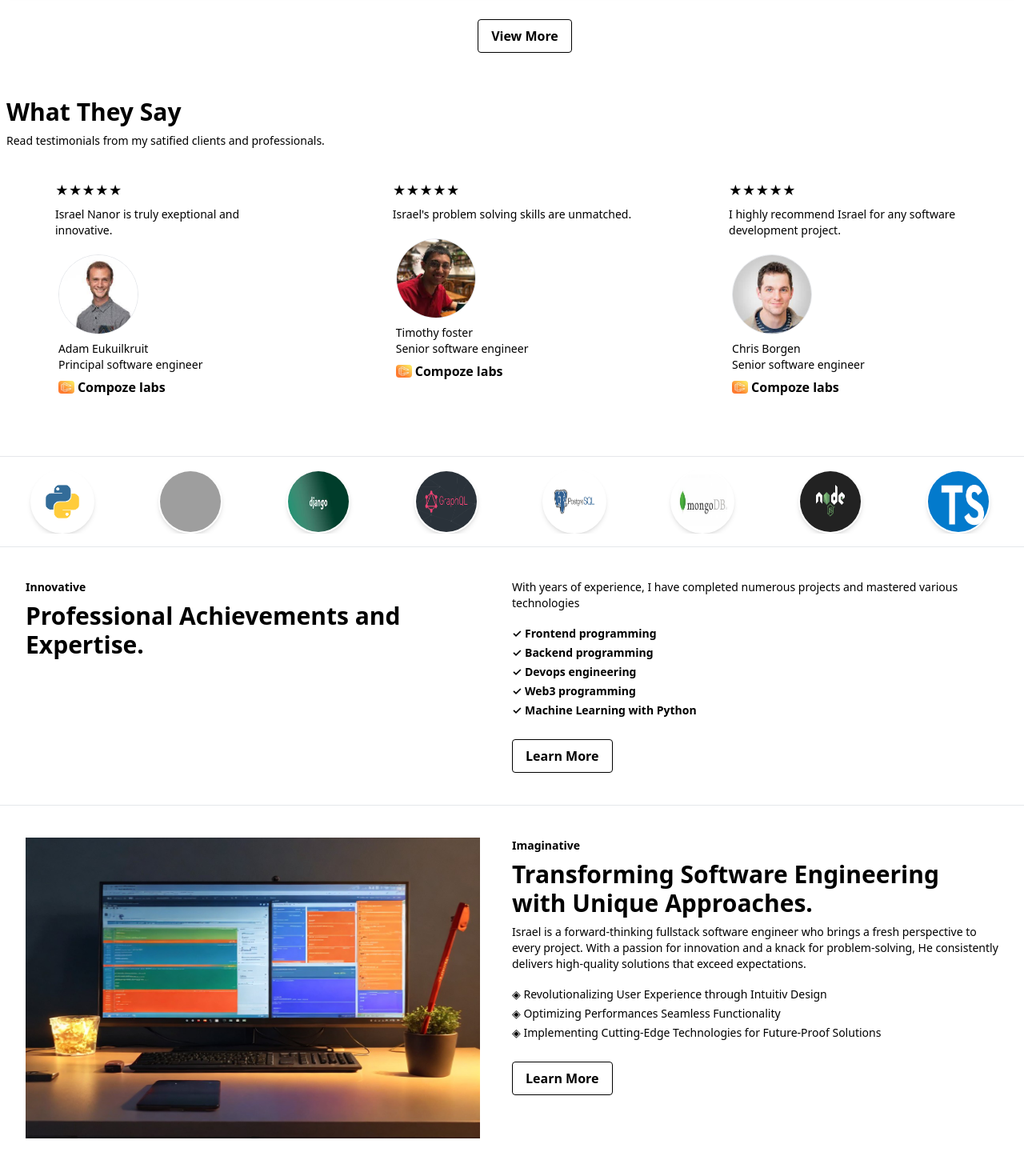
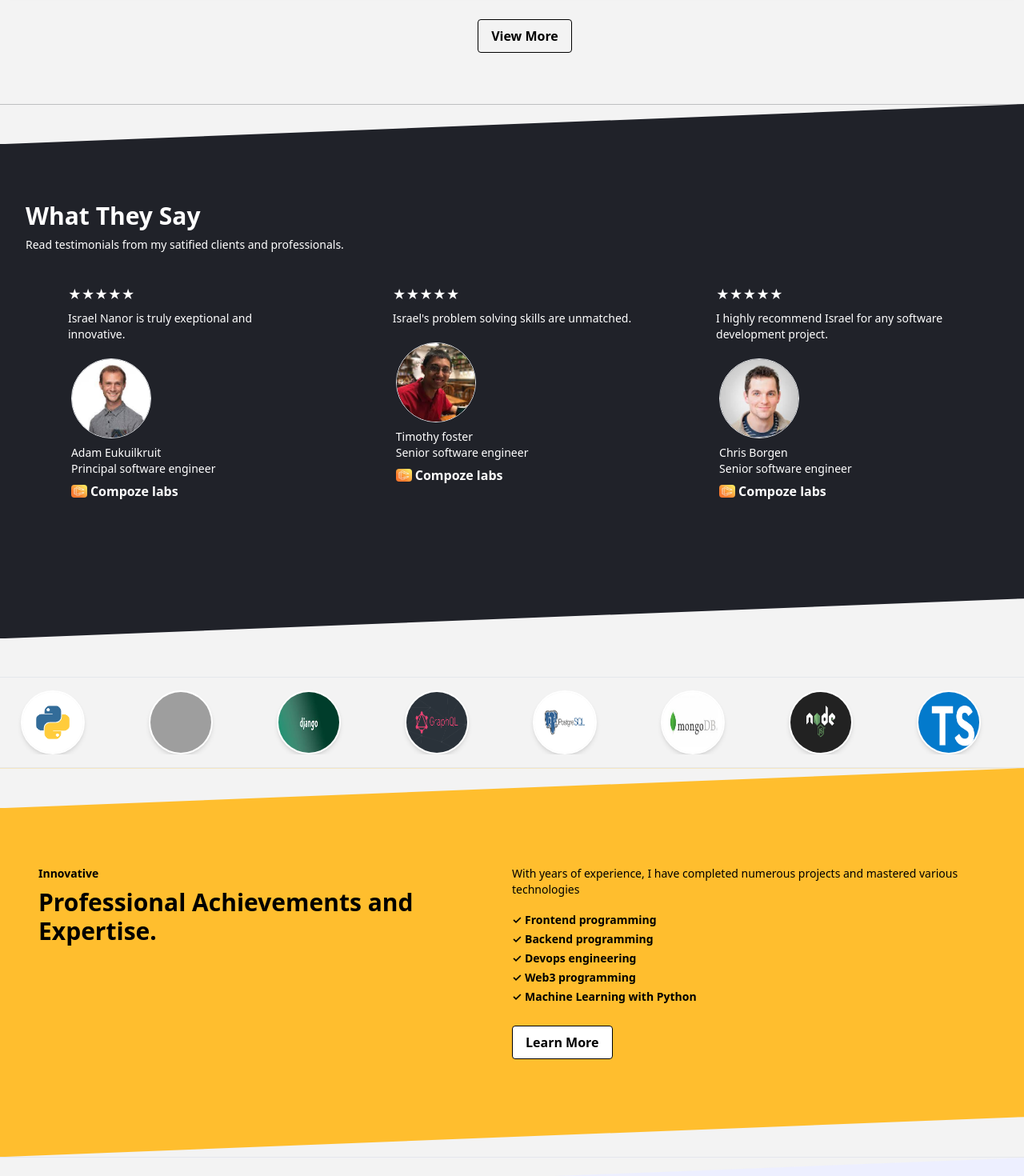
Before and after one commit to NanorIsrael/gv_web, a React (Create React App) app: page / in a window 1280 px wide. Shown: the part 2720-4190 px from the top of the page at 80% size. Built offline with nearby package versions, Linux system fonts and the light colour scheme; grey boxes are pictures that could not be loaded.

Commit message:
Update home ui

```diff
--- a/src/App.css
+++ b/src/App.css
@@ -619,10 +619,6 @@ code {
   }
 }
 
-.fixed {
-  position: fixed;
-}
-
 .absolute {
   position: absolute;
 }
@@ -631,37 +627,20 @@ code {
   position: relative;
 }
 
-.sticky {
-  position: -webkit-sticky;
-  position: sticky;
-}
-
 .inset-0 {
   inset: 0px;
-}
-
-.bottom-2 {
-  bottom: 0.5rem;
-}
-
-.z-10 {
-  z-index: 10;
 }
 
 .z-0 {
   z-index: 0;
 }
 
-.z-20 {
-  z-index: 20;
+.z-50 {
+  z-index: 50;
 }
 
-.z-30 {
-  z-index: 30;
-}
-
-.z-50 {
-  z-index: 50;
+.m-0 {
+  margin: 0px;
 }
 
 .m-1 {
@@ -672,16 +651,18 @@ code {
   margin: 0.5rem;
 }
 
-.m-auto {
-  margin: auto;
-}
-
 .m-4 {
   margin: 1rem;
 }
 
-.m-0 {
-  margin: 0px;
+.mx-1 {
+  margin-left: 0.25rem;
+  margin-right: 0.25rem;
+}
+
+.mx-2 {
+  margin-left: 0.5rem;
+  margin-right: 0.5rem;
 }
 
 .my-2 {
@@ -689,57 +670,30 @@ code {
   margin-bottom: 0.5rem;
 }
 
-.mx-0 {
-  margin-left: 0px;
-  margin-right: 0px;
-}
-
-.my-auto {
-  margin-top: auto;
-  margin-bottom: auto;
-}
-
-.mx-1 {
-  margin-left: 0.25rem;
-  margin-right: 0.25rem;
-}
-
-.my-4 {
-  margin-top: 1rem;
-  margin-bottom: 1rem;
-}
-
-.mx-4 {
-  margin-left: 1rem;
-  margin-right: 1rem;
-}
-
-.mx-2 {
-  margin-left: 0.5rem;
-  margin-right: 0.5rem;
-}
-
-.mx-8 {
-  margin-left: 2rem;
-  margin-right: 2rem;
-}
-
-.mx-16 {
-  margin-left: 4rem;
-  margin-right: 4rem;
-}
-
 .my-8 {
   margin-top: 2rem;
   margin-bottom: 2rem;
+}
+
+.my-12 {
+  margin-top: 3rem;
+  margin-bottom: 3rem;
 }
 
 .ml-2 {
   margin-left: 0.5rem;
 }
 
+.mr-2 {
+  margin-right: 0.5rem;
+}
+
 .mr-4 {
   margin-right: 1rem;
+}
+
+.mt-2 {
+  margin-top: 0.5rem;
 }
 
 .mt-4 {
@@ -748,22 +702,6 @@ code {
 
 .mt-8 {
   margin-top: 2rem;
-}
-
-.mt-2 {
-  margin-top: 0.5rem;
-}
-
-.mr-2 {
-  margin-right: 0.5rem;
-}
-
-.ml-4 {
-  margin-left: 1rem;
-}
-
-.mr-6 {
-  margin-right: 1.5rem;
 }
 
 .block {
@@ -782,80 +720,24 @@ code {
   height: 20rem;
 }
 
-.h-auto {
-  height: auto;
+.h-\[80px\] {
+  height: 80px;
+}
+
+.h-full {
+  height: 100%;
 }
 
 .h-screen {
   height: 100vh;
 }
 
-.h-\[50px\] {
-  height: 50px;
-}
-
-.h-\[100px\] {
-  height: 100px;
-}
-
-.h-\[60px\] {
-  height: 60px;
-}
-
-.h-4 {
-  height: 1rem;
-}
-
-.h-32 {
-  height: 8rem;
-}
-
-.h-64 {
-  height: 16rem;
-}
-
-.h-96 {
-  height: 24rem;
-}
-
-.h-full {
-  height: 100%;
-}
-
-.h-\[80px\] {
-  height: 80px;
-}
-
-.max-h-2 {
-  max-height: 0.5rem;
-}
-
 .max-h-4 {
   max-height: 1rem;
 }
 
-.max-h-3 {
-  max-height: 0.75rem;
-}
-
-.w-full {
-  width: 100%;
-}
-
-.w-screen {
-  width: 100vw;
-}
-
-.w-\[50px\] {
-  width: 50px;
-}
-
-.w-\[100px\] {
-  width: 100px;
-}
-
-.w-\[60px\] {
-  width: 60px;
+.w-\[150px\] {
+  width: 150px;
 }
 
 .w-\[50\%\] {
@@ -866,73 +748,21 @@ code {
   width: 80px;
 }
 
-.w-\[150px\] {
-  width: 150px;
+.w-full {
+  width: 100%;
 }
 
 .min-w-full {
   min-width: 100%;
 }
 
-.min-w-\[50\%\] {
-  min-width: 50%;
-}
-
-.max-w-\[50\%\] {
-  max-width: 50%;
-}
-
 .max-w-\[70\%\] {
   max-width: 70%;
-}
-
-.max-w-full {
-  max-width: 100%;
 }
 
 .transform {
   -webkit-transform: translate(var(--tw-translate-x), var(--tw-translate-y)) rotate(var(--tw-rotate)) skewX(var(--tw-skew-x)) skewY(var(--tw-skew-y)) scaleX(var(--tw-scale-x)) scaleY(var(--tw-scale-y));
           transform: translate(var(--tw-translate-x), var(--tw-translate-y)) rotate(var(--tw-rotate)) skewX(var(--tw-skew-x)) skewY(var(--tw-skew-y)) scaleX(var(--tw-scale-x)) scaleY(var(--tw-scale-y));
-}
-
-@-webkit-keyframes spin {
-  to {
-    -webkit-transform: rotate(360deg);
-            transform: rotate(360deg);
-  }
-}
-
-@keyframes spin {
-  to {
-    -webkit-transform: rotate(360deg);
-            transform: rotate(360deg);
-  }
-}
-
-.animate-spin {
-  -webkit-animation: spin 1s linear infinite;
-          animation: spin 1s linear infinite;
-}
-
-@-webkit-keyframes ping {
-  75%, 100% {
-    -webkit-transform: scale(2);
-            transform: scale(2);
-    opacity: 0;
-  }
-}
-
-@keyframes ping {
-  75%, 100% {
-    -webkit-transform: scale(2);
-            transform: scale(2);
-    opacity: 0;
-  }
-}
-
-.animate-ping {
-  -webkit-animation: ping 1s cubic-bezier(0, 0, 0.2, 1) infinite;
-          animation: ping 1s cubic-bezier(0, 0, 0.2, 1) infinite;
 }
 
 .cursor-pointer {
@@ -947,12 +777,8 @@ code {
   flex-direction: column;
 }
 
-.content-center {
-  align-content: center;
-}
-
-.items-end {
-  align-items: flex-end;
+.flex-col-reverse {
+  flex-direction: column-reverse;
 }
 
 .items-center {
@@ -975,10 +801,6 @@ code {
   align-self: center;
 }
 
-.self-stretch {
-  align-self: stretch;
-}
-
 .overflow-hidden {
   overflow: hidden;
 }
@@ -999,14 +821,6 @@ code {
   border-width: 2px;
 }
 
-.border-8 {
-  border-width: 8px;
-}
-
-.border-\[1px-solid-black\] {
-  border-color: 1px-solid-black;
-}
-
 .border-black {
   --tw-border-opacity: 1;
   border-color: rgb(0 0 0 / var(--tw-border-opacity));
@@ -1017,14 +831,14 @@ code {
   border-color: rgb(255 255 255 / var(--tw-border-opacity));
 }
 
+.bg-\[\#f3f3f3\] {
+  --tw-bg-opacity: 1;
+  background-color: rgb(243 243 243 / var(--tw-bg-opacity));
+}
+
 .bg-black {
   --tw-bg-opacity: 1;
   background-color: rgb(0 0 0 / var(--tw-bg-opacity));
-}
-
-.bg-blue-500 {
-  --tw-bg-opacity: 1;
-  background-color: rgb(59 130 246 / var(--tw-bg-opacity));
 }
 
 .bg-gray-100 {
@@ -1032,29 +846,24 @@ code {
   background-color: rgb(243 244 246 / var(--tw-bg-opacity));
 }
 
-.bg-green-500 {
-  --tw-bg-opacity: 1;
-  background-color: rgb(34 197 94 / var(--tw-bg-opacity));
-}
-
 .bg-white {
   --tw-bg-opacity: 1;
   background-color: rgb(255 255 255 / var(--tw-bg-opacity));
 }
 
-.bg-red-500 {
+.bg-\[\#202229\] {
   --tw-bg-opacity: 1;
-  background-color: rgb(239 68 68 / var(--tw-bg-opacity));
+  background-color: rgb(32 34 41 / var(--tw-bg-opacity));
 }
 
-.bg-blue-700 {
+.bg-\[\#FFBE2E\] {
   --tw-bg-opacity: 1;
-  background-color: rgb(29 78 216 / var(--tw-bg-opacity));
+  background-color: rgb(255 190 46 / var(--tw-bg-opacity));
 }
 
-.bg-red-700 {
+.bg-\[\#edefff\] {
   --tw-bg-opacity: 1;
-  background-color: rgb(185 28 28 / var(--tw-bg-opacity));
+  background-color: rgb(237 239 255 / var(--tw-bg-opacity));
 }
 
 .bg-cover {
@@ -1065,6 +874,14 @@ code {
   background-position: center;
 }
 
+.p-0 {
+  padding: 0px;
+}
+
+.p-1 {
+  padding: 0.25rem;
+}
+
 .p-2 {
   padding: 0.5rem;
 }
@@ -1073,21 +890,23 @@ code {
   padding: 1rem;
 }
 
-.p-1 {
-  padding: 0.25rem;
-}
-
 .p-8 {
   padding: 2rem;
 }
 
-.p-0 {
-  padding: 0px;
+.px-2 {
+  padding-left: 0.5rem;
+  padding-right: 0.5rem;
 }
 
 .px-4 {
   padding-left: 1rem;
   padding-right: 1rem;
+}
+
+.py-1 {
+  padding-top: 0.25rem;
+  padding-bottom: 0.25rem;
 }
 
 .py-2 {
@@ -1100,29 +919,24 @@ code {
   padding-bottom: 1rem;
 }
 
-.py-6 {
-  padding-top: 1.5rem;
-  padding-bottom: 1.5rem;
-}
-
 .py-8 {
   padding-top: 2rem;
   padding-bottom: 2rem;
 }
 
-.py-1 {
-  padding-top: 0.25rem;
-  padding-bottom: 0.25rem;
+.py-12 {
+  padding-top: 3rem;
+  padding-bottom: 3rem;
 }
 
-.px-2 {
-  padding-left: 0.5rem;
-  padding-right: 0.5rem;
+.px-8 {
+  padding-left: 2rem;
+  padding-right: 2rem;
 }
 
-.px-16 {
-  padding-left: 4rem;
-  padding-right: 4rem;
+.py-32 {
+  padding-top: 8rem;
+  padding-bottom: 8rem;
 }
 
 .py-16 {
@@ -1130,14 +944,9 @@ code {
   padding-bottom: 4rem;
 }
 
-.px-8 {
-  padding-left: 2rem;
-  padding-right: 2rem;
-}
-
-.py-12 {
-  padding-top: 3rem;
-  padding-bottom: 3rem;
+.px-12 {
+  padding-left: 3rem;
+  padding-right: 3rem;
 }
 
 .pb-4 {
@@ -1148,44 +957,24 @@ code {
   padding-right: 0.5rem;
 }
 
-.pt-4 {
-  padding-top: 1rem;
+.pr-8 {
+  padding-right: 2rem;
+}
+
+.pt-12 {
+  padding-top: 3rem;
 }
 
 .pt-16 {
   padding-top: 4rem;
 }
 
-.pt-12 {
-  padding-top: 3rem;
-}
-
-.pt-32 {
-  padding-top: 8rem;
-}
-
 .pt-2 {
   padding-top: 0.5rem;
 }
 
-.pr-4 {
-  padding-right: 1rem;
-}
-
-.pr-8 {
-  padding-right: 2rem;
-}
-
-.pb-8 {
-  padding-bottom: 2rem;
-}
-
 .pt-8 {
   padding-top: 2rem;
-}
-
-.pb-12 {
-  padding-bottom: 3rem;
 }
 
 .text-center {
@@ -1194,10 +983,6 @@ code {
 
 .text-start {
   text-align: start;
-}
-
-.text-end {
-  text-align: end;
 }
 
 .text-2xl {
@@ -1210,13 +995,12 @@ code {
   line-height: 2.5rem;
 }
 
+.text-\[0\.5rem\] {
+  font-size: 0.5rem;
+}
+
 .text-lg {
   font-size: 1.125rem;
-  line-height: 1.75rem;
-}
-
-.text-xl {
-  font-size: 1.25rem;
   line-height: 1.75rem;
 }
 
@@ -1225,8 +1009,9 @@ code {
   line-height: 1.25rem;
 }
 
-.text-\[0\.5rem\] {
-  font-size: 0.5rem;
+.text-xl {
+  font-size: 1.25rem;
+  line-height: 1.75rem;
 }
 
 .text-xs {
@@ -1242,41 +1027,24 @@ code {
   font-weight: 500;
 }
 
+.font-normal {
+  font-weight: 400;
+}
+
 .font-semibold {
   font-weight: 600;
 }
 
-.font-normal {
-  font-weight: 400;
-}
-
-.font-black {
-  font-weight: 900;
-}
-
-.leading-tight {
-  line-height: 1.25;
-}
-
-.leading-3 {
-  line-height: .75rem;
+.leading-loose {
+  line-height: 2;
 }
 
 .leading-normal {
   line-height: 1.5;
 }
 
-.leading-relaxed {
-  line-height: 1.625;
-}
-
-.leading-loose {
-  line-height: 2;
-}
-
-.text-white {
-  --tw-text-opacity: 1;
-  color: rgb(255 255 255 / var(--tw-text-opacity));
+.leading-tight {
+  line-height: 1.25;
 }
 
 .text-black {
@@ -1284,14 +1052,9 @@ code {
   color: rgb(0 0 0 / var(--tw-text-opacity));
 }
 
-.text-gray-900 {
+.text-white {
   --tw-text-opacity: 1;
-  color: rgb(17 24 39 / var(--tw-text-opacity));
-}
-
-.text-gray-700 {
-  --tw-text-opacity: 1;
-  color: rgb(55 65 81 / var(--tw-text-opacity));
+  color: rgb(255 255 255 / var(--tw-text-opacity));
 }
 
 .no-underline {
@@ -1302,15 +1065,15 @@ code {
   opacity: 0.5;
 }
 
+.shadow {
+  --tw-shadow: 0 1px 3px 0 rgb(0 0 0 / 0.1), 0 1px 2px -1px rgb(0 0 0 / 0.1);
+  --tw-shadow-colored: 0 1px 3px 0 var(--tw-shadow-color), 0 1px 2px -1px var(--tw-shadow-color);
+  box-shadow: var(--tw-ring-offset-shadow, 0 0 #0000), var(--tw-ring-shadow, 0 0 #0000), var(--tw-shadow);
+}
+
 .shadow-md {
   --tw-shadow: 0 4px 6px -1px rgb(0 0 0 / 0.1), 0 2px 4px -2px rgb(0 0 0 / 0.1);
   --tw-shadow-colored: 0 4px 6px -1px var(--tw-shadow-color), 0 2px 4px -2px var(--tw-shadow-color);
-  box-shadow: var(--tw-ring-offset-shadow, 0 0 #0000), var(--tw-ring-shadow, 0 0 #0000), var(--tw-shadow);
-}
-
-.shadow {
-  --tw-shadow: 0 1px 3px 0 rgb(0 0 0 / 0.1), 0 1px 2px -1px rgb(0 0 0 / 0.1);
-  --tw-shadow-colored: 0 1px 3px 0 var(--tw-shadow-color), 0 1px 2px -1px var(--tw-shadow-color);
   box-shadow: var(--tw-ring-offset-shadow, 0 0 #0000), var(--tw-ring-shadow, 0 0 #0000), var(--tw-shadow);
 }
 
@@ -1318,12 +1081,6 @@ code {
   transition-property: color, background-color, border-color, text-decoration-color, fill, stroke, opacity, box-shadow, -webkit-transform, -webkit-filter, -webkit-backdrop-filter;
   transition-property: color, background-color, border-color, text-decoration-color, fill, stroke, opacity, box-shadow, transform, filter, backdrop-filter;
   transition-property: color, background-color, border-color, text-decoration-color, fill, stroke, opacity, box-shadow, transform, filter, backdrop-filter, -webkit-transform, -webkit-filter, -webkit-backdrop-filter;
-  transition-timing-function: cubic-bezier(0.4, 0, 0.2, 1);
-  transition-duration: 150ms;
-}
-
-.transition-all {
-  transition-property: all;
   transition-timing-function: cubic-bezier(0.4, 0, 0.2, 1);
   transition-duration: 150ms;
 }
@@ -1336,16 +1093,8 @@ code {
   transition-duration: 1000ms;
 }
 
-.ease-in {
-  transition-timing-function: cubic-bezier(0.4, 0, 1, 1);
-}
-
 .ease-out {
   transition-timing-function: cubic-bezier(0, 0, 0.2, 1);
-}
-
-.ease-in-out {
-  transition-timing-function: cubic-bezier(0.4, 0, 0.2, 1);
 }
 
 @layer compenents {
@@ -1368,11 +1117,6 @@ code {
 .before\:z-10::before {
   content: var(--tw-content);
   z-index: 10;
-}
-
-.before\:z-50::before {
-  content: var(--tw-content);
-  z-index: 50;
 }
 
 .before\:block::before {
@@ -1407,11 +1151,6 @@ code {
   z-index: 10;
 }
 
-.after\:z-50::after {
-  content: var(--tw-content);
-  z-index: 50;
-}
-
 .after\:block::after {
   content: var(--tw-content);
   display: block;
@@ -1434,21 +1173,6 @@ code {
   content: var(--tw-content);
 }
 
-.hover\:transform:hover {
-  -webkit-transform: translate(var(--tw-translate-x), var(--tw-translate-y)) rotate(var(--tw-rotate)) skewX(var(--tw-skew-x)) skewY(var(--tw-skew-y)) scaleX(var(--tw-scale-x)) scaleY(var(--tw-scale-y));
-          transform: translate(var(--tw-translate-x), var(--tw-translate-y)) rotate(var(--tw-rotate)) skewX(var(--tw-skew-x)) skewY(var(--tw-skew-y)) scaleX(var(--tw-scale-x)) scaleY(var(--tw-scale-y));
-}
-
-.hover\:bg-blue-700:hover {
-  --tw-bg-opacity: 1;
-  background-color: rgb(29 78 216 / var(--tw-bg-opacity));
-}
-
-.hover\:bg-green-700:hover {
-  --tw-bg-opacity: 1;
-  background-color: rgb(21 128 61 / var(--tw-bg-opacity));
-}
-
 .hover\:bg-black:hover {
   --tw-bg-opacity: 1;
   background-color: rgb(0 0 0 / var(--tw-bg-opacity));
@@ -1459,30 +1183,14 @@ code {
   background-color: rgb(255 255 255 / var(--tw-bg-opacity));
 }
 
-.hover\:text-white:hover {
-  --tw-text-opacity: 1;
-  color: rgb(255 255 255 / var(--tw-text-opacity));
-}
-
 .hover\:text-black:hover {
   --tw-text-opacity: 1;
   color: rgb(0 0 0 / var(--tw-text-opacity));
 }
 
-.hover\:transition:hover {
-  transition-property: color, background-color, border-color, text-decoration-color, fill, stroke, opacity, box-shadow, -webkit-transform, -webkit-filter, -webkit-backdrop-filter;
-  transition-property: color, background-color, border-color, text-decoration-color, fill, stroke, opacity, box-shadow, transform, filter, backdrop-filter;
-  transition-property: color, background-color, border-color, text-decoration-color, fill, stroke, opacity, box-shadow, transform, filter, backdrop-filter, -webkit-transform, -webkit-filter, -webkit-backdrop-filter;
-  transition-timing-function: cubic-bezier(0.4, 0, 0.2, 1);
-  transition-duration: 150ms;
-}
-
-.hover\:ease-out:hover {
-  transition-timing-function: cubic-bezier(0, 0, 0.2, 1);
-}
-
-.hover\:ease-in:hover {
-  transition-timing-function: cubic-bezier(0.4, 0, 1, 1);
+.hover\:text-white:hover {
+  --tw-text-opacity: 1;
+  color: rgb(255 255 255 / var(--tw-text-opacity));
 }
 
 @media (prefers-color-scheme: dark) {
@@ -1501,46 +1209,7 @@ code {
   }
 }
 
-@media (min-width: 640px) {
-  .sm\:mx-2 {
-    margin-left: 0.5rem;
-    margin-right: 0.5rem;
-  }
-
-  .sm\:mx-4 {
-    margin-left: 1rem;
-    margin-right: 1rem;
-  }
-
-  .sm\:mx-8 {
-    margin-left: 2rem;
-    margin-right: 2rem;
-  }
-
-  .sm\:mx-16 {
-    margin-left: 4rem;
-    margin-right: 4rem;
-  }
-
-  .sm\:hidden {
-    display: none;
-  }
-
-  .sm\:pt-4 {
-    padding-top: 1rem;
-  }
-
-  .sm\:pt-8 {
-    padding-top: 2rem;
-  }
-}
-
 @media (min-width: 768px) {
-  .md\:mx-0 {
-    margin-left: 0px;
-    margin-right: 0px;
-  }
-
   .md\:block {
     display: block;
   }
@@ -1549,32 +1218,12 @@ code {
     display: flex;
   }
 
-  .md\:hidden {
-    display: none;
-  }
-
-  .md\:h-1 {
-    height: 0.25rem;
-  }
-
-  .md\:h-full {
-    height: 100%;
-  }
-
-  .md\:max-w-md {
-    max-width: 28rem;
-  }
-
   .md\:max-w-\[300px\] {
     max-width: 300px;
   }
 
-  .md\:max-w-\[200px\] {
-    max-width: 200px;
-  }
-
-  .md\:flex-wrap {
-    flex-wrap: wrap;
+  .md\:flex-row-reverse {
+    flex-direction: row-reverse;
   }
 
   .md\:items-start {
@@ -1585,10 +1234,6 @@ code {
     justify-content: flex-start;
   }
 
-  .md\:justify-around {
-    justify-content: space-around;
-  }
-
   .md\:pt-0 {
     padding-top: 0px;
   }
@@ -1597,14 +1242,9 @@ code {
     text-align: start;
   }
 
-  .md\:text-6xl {
-    font-size: 3.75rem;
-    line-height: 1;
-  }
-
-  .md\:text-xl {
-    font-size: 1.25rem;
-    line-height: 1.75rem;
+  .md\:text-2xl {
+    font-size: 1.5rem;
+    line-height: 2rem;
   }
 
   .md\:text-3xl {
@@ -1612,14 +1252,9 @@ code {
     line-height: 2.25rem;
   }
 
-  .md\:text-sm {
-    font-size: 0.875rem;
-    line-height: 1.25rem;
-  }
-
-  .md\:text-4xl {
-    font-size: 2.25rem;
-    line-height: 2.5rem;
+  .md\:text-6xl {
+    font-size: 3.75rem;
+    line-height: 1;
   }
 
   .md\:text-lg {
@@ -1627,18 +1262,14 @@ code {
     line-height: 1.75rem;
   }
 
-  .md\:text-xs {
-    font-size: 0.75rem;
-    line-height: 1rem;
+  .md\:text-sm {
+    font-size: 0.875rem;
+    line-height: 1.25rem;
   }
 
-  .md\:text-2xl {
-    font-size: 1.5rem;
-    line-height: 2rem;
-  }
-
-  .md\:leading-10 {
-    line-height: 2.5rem;
+  .md\:text-xl {
+    font-size: 1.25rem;
+    line-height: 1.75rem;
   }
 
   .md\:leading-6 {
@@ -1655,11 +1286,6 @@ code {
     width: 16rem;
   }
 
-  .lg\:text-lg {
-    font-size: 1.125rem;
-    line-height: 1.75rem;
-  }
-
   .lg\:text-3xl {
     font-size: 1.875rem;
     line-height: 2.25rem;
--- a/src/index.css
+++ b/src/index.css
@@ -280,3 +280,18 @@ figcaption a:hover, a:focus-visible {
     width: 90%;
   }
 }
+
+
+.mygrad {
+  background-color:  #F3F3F3;
+  clip-path: polygon(0% 100%, 100% 0%, 0% 0%);
+  height: 50px;
+  border: none;
+}
+
+.clip-b{
+  clip-path: polygon(0% 100%, 100% 0%, 100% 100%);
+  background-color:  #F3F3F3;
+  height: 50px;
+  border: none;
+}
--- a/src/pages/Home.tsx
+++ b/src/pages/Home.tsx
@@ -71,9 +71,9 @@ const handleContact = () => {
         </nav>
       </div>
       </header>
-      <div className="container">
+      <div className="container bg-[#f3f3f3]">
 
-      <article aria-label="Home">
+      <article aria-label="Home ">
       <div className="relative bg-cover bg-center h-screen z-1000" style={{ backgroundImage: 'url("Israel_Image.png")', paddingTop: '60px' }} id="about">
       <div className="absolute inset-0 bg-black opacity-50 pt-16"></div>
       <div className="absolute inset-0 flex flex-col justify-center items-center text-white">
@@ -106,8 +106,10 @@ const handleContact = () => {
         </Link>
       </div>
     </section>
-    <section className="py-4 px-2 text-center md:text-start">
-    <h2 className="text-2xl md:text-3xl font-bold mt-2">What They Say</h2>
+    <section className="my-12 text-center md:text-start bg-[#202229] text-white">
+      <div className="mygrad"></div>
+      <div className="py-16 px-8">
+      <h2 className="text-2xl md:text-3xl font-bold mt-2">What They Say</h2>
     <p className="text-sm md:text-md py-2">Read testimonials from my satified clients and professionals.</p>
       <div className="md:flex justify-around">
       {
@@ -126,10 +128,13 @@ const handleContact = () => {
               </figure>
             </figcaption>
           </figure>
+
         </div>
         ))
       }
       </div>
+      </div>
+      <div className="clip-b"></div>
     </section>
     <hr/>
     <section className="hidden md:block py-4">
@@ -140,7 +145,9 @@ const handleContact = () => {
     </SwiftIcons>
     </section>
       <hr/>
-    <section className="p-8 md:flex" id="skills">
+    <section className="bg-[#FFBE2E]" id="skills bg-">
+    <div className="mygrad"></div>
+      <div className="py-16 px-12 md:flex">
       <hgroup className="w-full">
       <h2 className="text-[0.5rem] md:text-sm text-start font-semibold mt-2">Innovative</h2>
       <h3 className="text-xl md:text-2xl lg:text-3xl text-start font-bold mt-2 pr-8">Professional Achievements and Expertise.</h3>
@@ -156,10 +163,14 @@ const handleContact = () => {
         </ul>
         <button className="bg-white hover:bg-white hover:text-black text-black font-bold py-2 px-4 rounded my-2 border border-black">Learn More</button>
       </div>
+      </div>
+      <div className="clip-b"></div>
       </section>
       <hr/>
-      <section className="p-8 md:flex flex-row-reverse" id="skills">
-      <div className="flex flex-col w-full">
+      <section className="bg-[#edefff]" id="skills">
+      <div className="mygrad"></div>
+        <div className="py-12 px-8 flex flex-col-reverse md:flex-row-reverse">
+        <div className="flex flex-col w-full">
         <hgroup className="w-full">
         <h2 className="text-[0.5rem] md:text-sm text-start font-semibold mt-2">Imaginative</h2>
         <h3 className="text-xl md:text-2xl lg:text-3xl text-start font-bold mt-2">Transforming Software Engineering with Unique Approaches.</h3>
@@ -183,8 +194,11 @@ const handleContact = () => {
        width={600}
        />
       </div>
+        </div>
+        <div className="clip-b"></div>
       </section>
       <section className="text-center py-8" id="contact">
+        <div className="clip-b"></div>
       <h3 className="text-xl md:text-2xl lg:text-3xl font-bold mt-2">Seasoned Fullstack Software Engineer</h3>
       <p className="text-sm md:text-lg">Reach out for collaborations or hiring opportunities.</p>
       <div className="flex my-8 justify-center">
@@ -192,6 +206,7 @@ const handleContact = () => {
           <button className="bg-white text-black hover:bg-black hover:text-white font-bold py-2 px-4 rounded my-2 border border-black">Learn More</button>
         </div>
         <Contact setToggleModal={setToggleModal} toggleModal={toggleModal}/>
+        <div className="mygrad"></div>
       </section>
       </article>
     </div>
```
